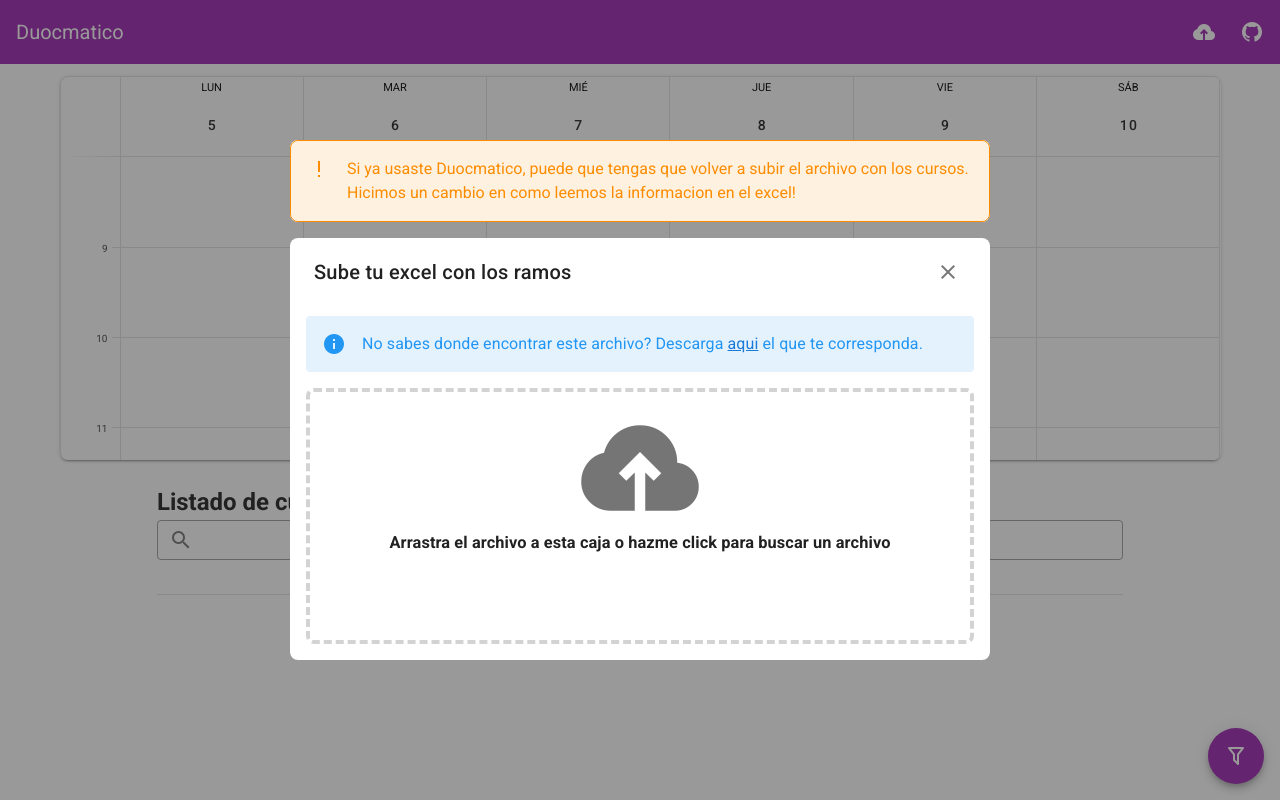
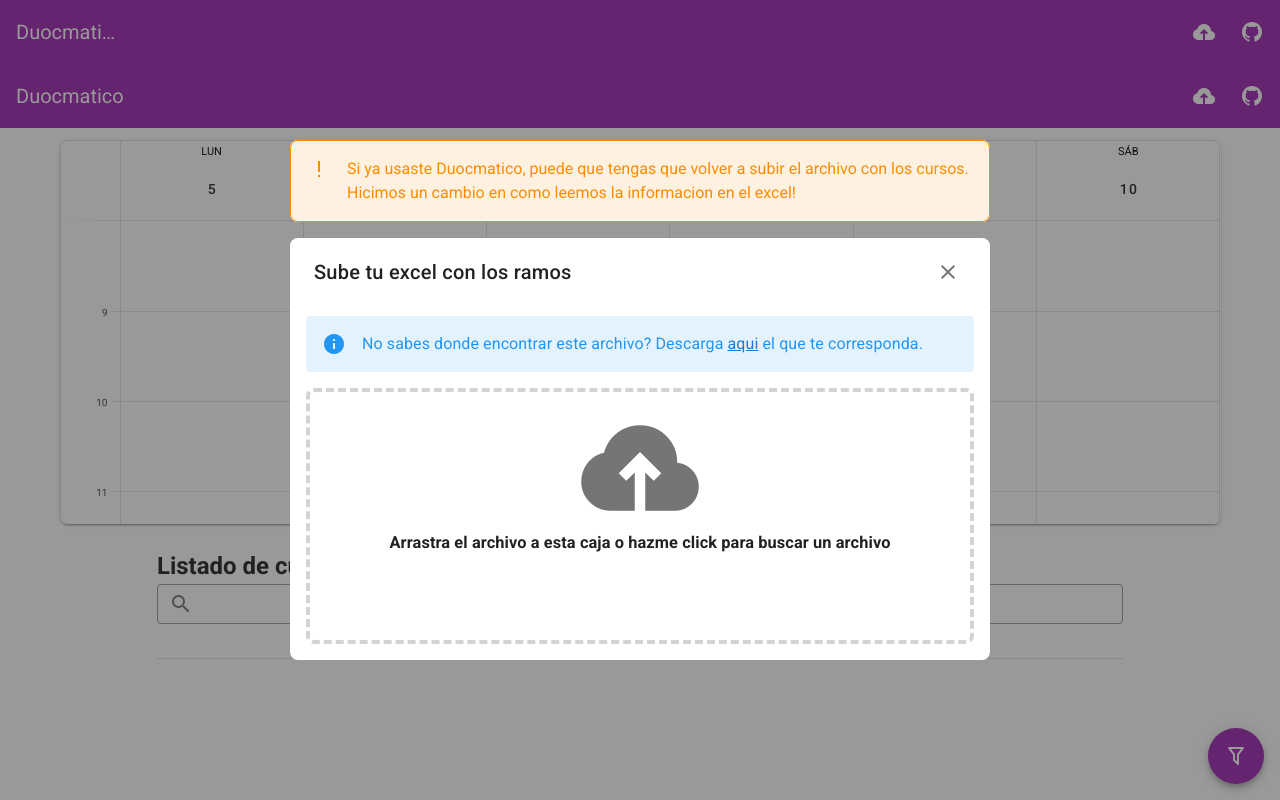
Before and after one commit to BaaltRodrigo/duocmatico, a Vue app: page / in a window 1280 px wide. Built offline with nearby package versions, Linux system fonts and the light colour scheme.

Commit message:
refactor: try to hidde overflow-y when there is not overflow

```diff
--- a/src/App.vue
+++ b/src/App.vue
@@ -1,5 +1,6 @@
 <template>
   <v-app>
+    <the-header></the-header>
     <v-main>
       <router-view />
     </v-main>
@@ -9,9 +10,14 @@
 <script>
 import { mapActions, mapMutations, mapState } from "vuex";
 import { version } from "../package";
+import TheHeader from "./components/TheHeader.vue";
 
 export default {
   name: "App",
+
+  components: {
+    TheHeader,
+  },
 
   data: () => ({
     //
@@ -39,7 +45,7 @@ export default {
   },
 
   created() {
-    // Celan the localStorage every time there is a major update
+    // Clean the localStorage every time there is a major update
     // By every time I mean, every time we do a change on how the
     // xslx file is readed.
     if (!(version == localStorage.lastVersion)) {
@@ -48,3 +54,9 @@ export default {
   },
 };
 </script>
+
+<style scoped>
+html {
+  overflow-y: auto;
+}
+</style>
```
